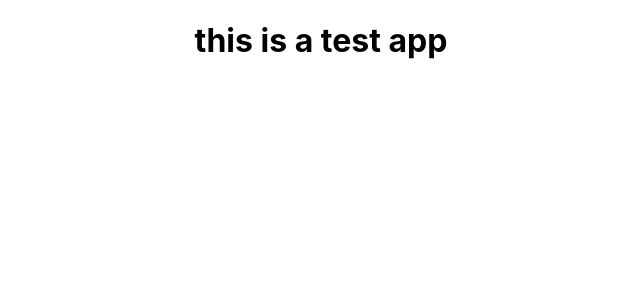
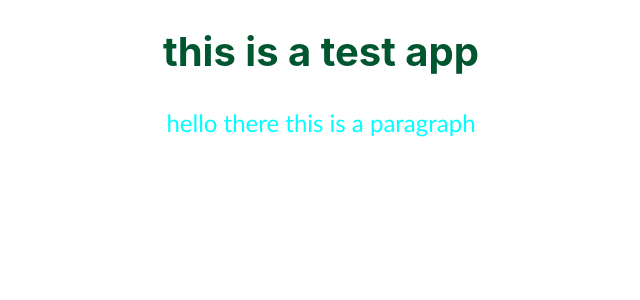
Before and after one commit to jahidulislamjahid/ReduxPractice, a React (Create React App) app: page / in a window 1280 px wide. Shown: the top 300 px of the page, without its empty margins (319-959 px from the left). Built offline with nearby package versions, Linux system fonts and the light colour scheme.

Commit message:
installed sass

```diff
--- a/package.json
+++ b/package.json
@@ -8,6 +8,7 @@
     "@testing-library/user-event": "^13.5.0",
     "react": "^18.1.0",
     "react-dom": "^18.1.0",
+    "react-router-dom": "^6.3.0",
     "react-scripts": "5.0.1",
     "sass": "^1.51.0",
     "web-vitals": "^2.1.4"
--- a/src/App.js
+++ b/src/App.js
@@ -1,9 +1,10 @@
-import './App.css';
+import './Styles/home.scss';
 
 function App() {
   return (
     <div className="App">
-      <h1>this is a test app</h1>
+      <h1 className='header'>this is a test app</h1>
+      <p>hello there this is a paragraph</p>
     </div>
   );
 }
--- /dev/null
+++ b/src/Styles/Variables/variables.scss
@@ -0,0 +1 @@
+$header-color: #00572f;
--- /dev/null
+++ b/src/Styles/home.scss
@@ -0,0 +1,18 @@
+@import "./Variables/variables.scss";
+
+.App {
+  h1 {
+    color: $header-color;
+    font-size: 2.5rem;
+    font-weight: 700;
+    text-align: center;
+    margin-bottom: 2rem;
+  }
+  p {
+    font-family: "Gill Sans", "Gill Sans MT", Calibri, "Trebuchet MS",
+      sans-serif;
+    font-size: 1.5rem;
+    color: aqua;
+    text-align: center;
+  }
+}
```
Also changed, not shown: 1 other file (tests, documents, lock files or other folders).
